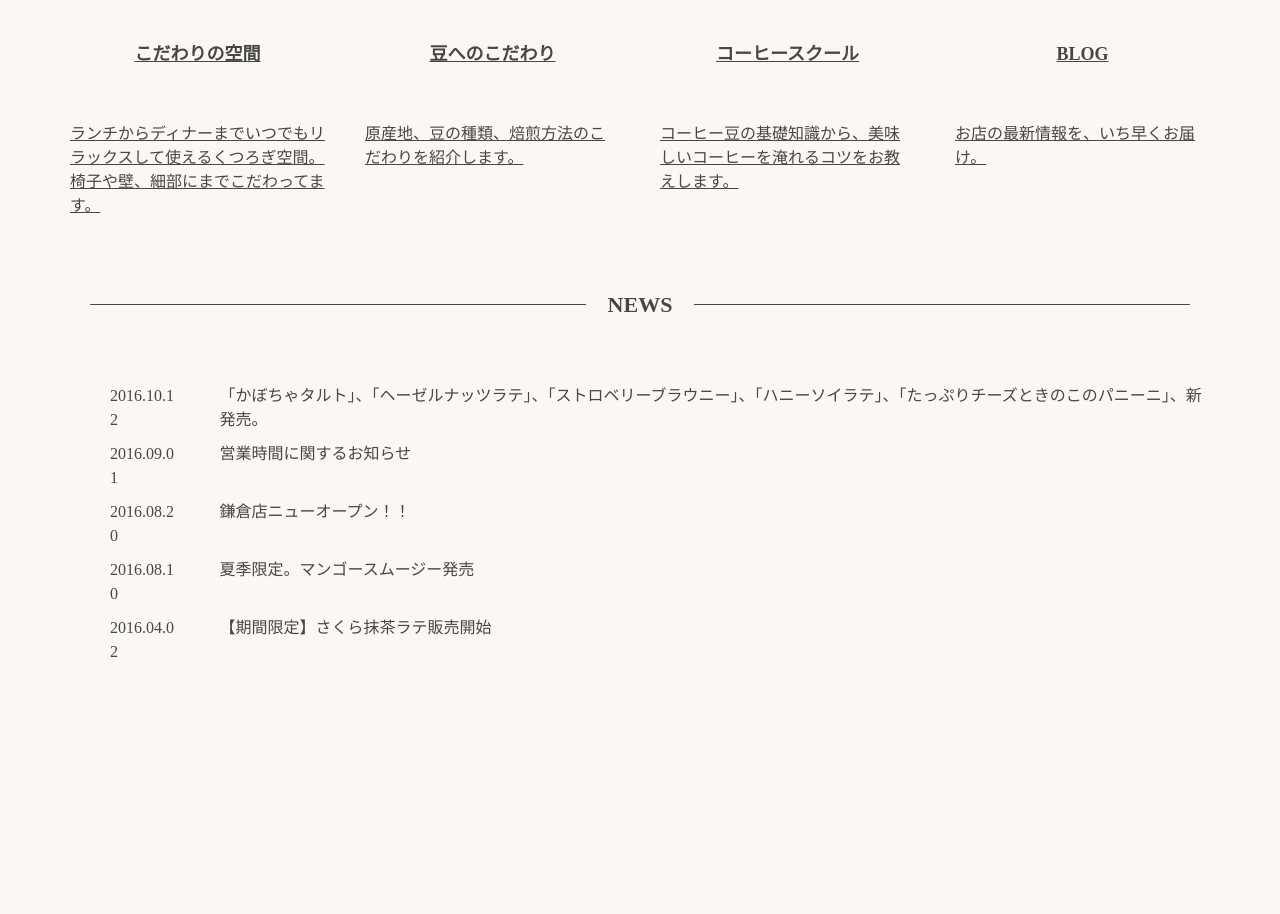
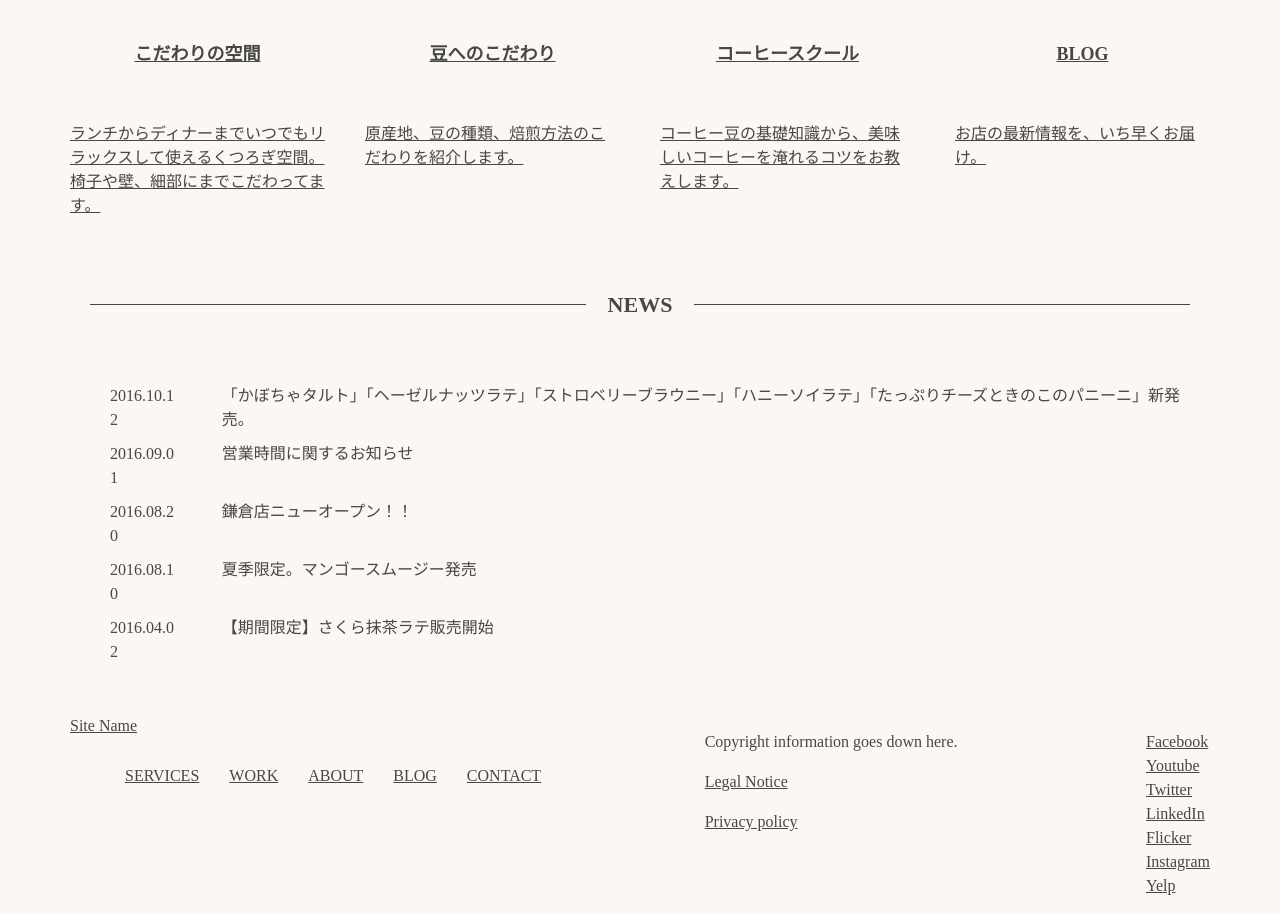
Before and after one commit to skikuchi7329/CafeHomepage, a plain HTML site: page dist/index.html in a window 1280 px wide. Shown: the part 1298-2212 px from the top of the page. Before the commit the page ends 2012 px from the top, so only its background shows below. Drawn offline with Linux system fonts and the light colour scheme.

Commit message:
create footer

```diff
--- a/dist/index.html
+++ b/dist/index.html
@@ -127,7 +127,7 @@
     <ol class="NewsList">
       <li class="NewsList__item">
         <time class="NewsList__head" datetime="2016-10-12">2016.10.12</time>
-        <span class="NewsList__body">「かぼちゃタルト」、「ヘーゼルナッツラテ」、「ストロベリーブラウニー」、「ハニーソイラテ」、「たっぷりチーズときのこのパニーニ」、新発売。</span>
+        <span class="NewsList__body">「かぼちゃタルト」「ヘーゼルナッツラテ」「ストロベリーブラウニー」「ハニーソイラテ」「たっぷりチーズときのこのパニーニ」新発売。</span>
       </li>
       <li class="NewsList__item">
         <time class="NewsList__head" datetime="2016-09-01">2016.09.01</time>
@@ -149,6 +149,35 @@
     </ol>
   </section>
 
+  <footer class="Footer">
+    <div class="l-row l-column">
+      <div class="Footer__head">
+        <a href="./" class="logo">Site Name</a>
+        <ul class="Menu">
+          <li><a href="#" class="Menu__item">Services</a></li>
+          <li><a href="#" class="Menu__item">Work</a></li>
+          <li><a href="#" class="Menu__item">About</a></li>
+          <li><a href="#" class="Menu__item">Blog</a></li>
+          <li><a href="#" class="Menu__item">Contact</a></li>
+        </ul>
+      </div>
+      <div class="Footer__body">
+        <p>Copyright information goes down here.</p>
+        <p><a href="#">Legal Notice</a></p>
+        <p><a href="#">Privacy policy</a></p>
+      </div>
+      <ul class="Footer__foot">
+        <li><a href="#">Facebook</a></li>
+        <li><a href="#">Youtube</a></li>
+        <li><a href="#">Twitter</a></li>
+        <li><a href="#">LinkedIn</a></li>
+        <li><a href="#">Flicker</a></li>
+        <li><a href="#">Instagram</a></li>
+        <li><a href="#">Yelp</a></li>
+      </ul>
+    </div>
+  </footer>
+
     <script src="./js/lib/flipsnap.js"></script>
     <script src="./js/lib/lodash.min.js"></script>
     <script src="./js/main.min.js"></script>
```
